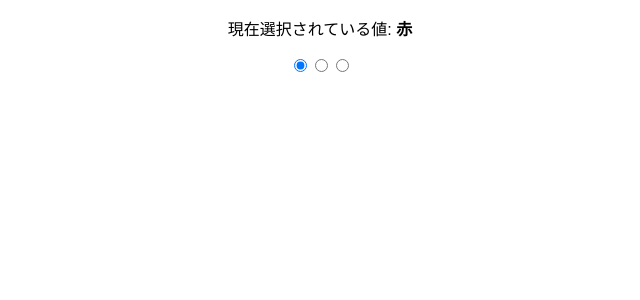
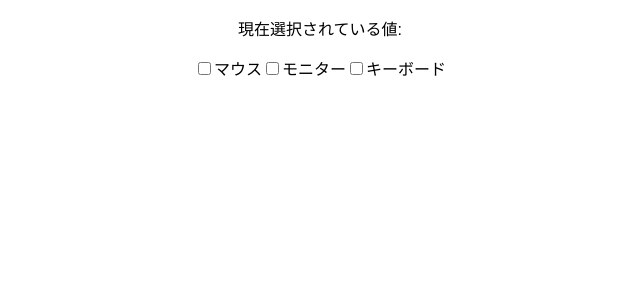
Before and after one commit to hamu3864kA/learn-react, a React (Create React App) app: page / in a window 1280 px wide. Shown: the top 300 px of the page, without its empty margins (320-960 px from the left). Built offline with nearby package versions, Linux system fonts and the light colour scheme.

Commit message:
4-24 p185 チェックボックス

```diff
--- a/src/App.js
+++ b/src/App.js
@@ -1,41 +1,39 @@
 import React, { useState } from "react";
 import "./styles.css";
 
-const values = [
-  {id: 1, item: '赤'},
-  {id: 2, item: '青'},
-  {id: 3, item: '黄'},
-];
-// 親コンポーネントから受け取る
-// これは関数コンポーネントだとすると12行目にreturnがないと動作しないのでは？=> その通り
-// 余計な{}が入っていた。{}がなければ（式だけなら）勝手にreturnされる。
-const RadioBtnItems = ({onChange, checked}) =>
-  values.map((value) => {
-    return (
-      <label key={value.id}>
-        <input type="radio" value={value.item} onChange={onChange} checked={checked === value.item} />
-      </label>
-    );
-  });
+const InputCheckBox = () => {
+  const [checkedValues, setCheckedValues] = useState([]);
+  const handleChange = (event) => {
+    if (checkedValues.includes(event.target.value)) {
+      // 要するにチェックが外された場合
+      setCheckedValues(checkedValues.filter((checkedValue) => checkedValue !== event.target.value));
+    } else {
+      // チェックが付けられた場合
+      setCheckedValues([...checkedValues, event.target.value]);
+    }
 
-
-const InputRadio = () => {
-
-  const [checkedValue, setCheckedValue] = useState(values[0]['item']);
-  const handleChange = (event) => {
-    setCheckedValue(event.target.value);
   }
   return (
-    <div class="App">
+    <div className="App">
       <p>
-        現在選択されている値: <b>{checkedValue}</b>
+        現在選択されている値: <b>{checkedValues.join('、')}</b>
       </p>
-      <RadioBtnItems onChange={handleChange} checked={checkedValue} />
+      <label>
+        <input type="checkbox" value="マウス" onChange={handleChange} checked={checkedValues.includes('マウス')}/>
+        マウス
+      </label>
+      <label >
+        <input type="checkbox" value="モニター" onChange={handleChange} checked={checkedValues.includes('モニター')}/>
+        モニター
+      </label>
+      <label >
+        <input type="checkbox" value="キーボード" onChange={handleChange} checked={checkedValues.includes('キーボード')}/>
+        キーボード
+      </label>
     </div>
-
   );
-};
+}
 
 export default function App() {
-  return <InputRadio />;
+  return <InputCheckBox />;
 }
```
Also changed, not shown: src/InputRadio.js (added, +41 -0 lines).
